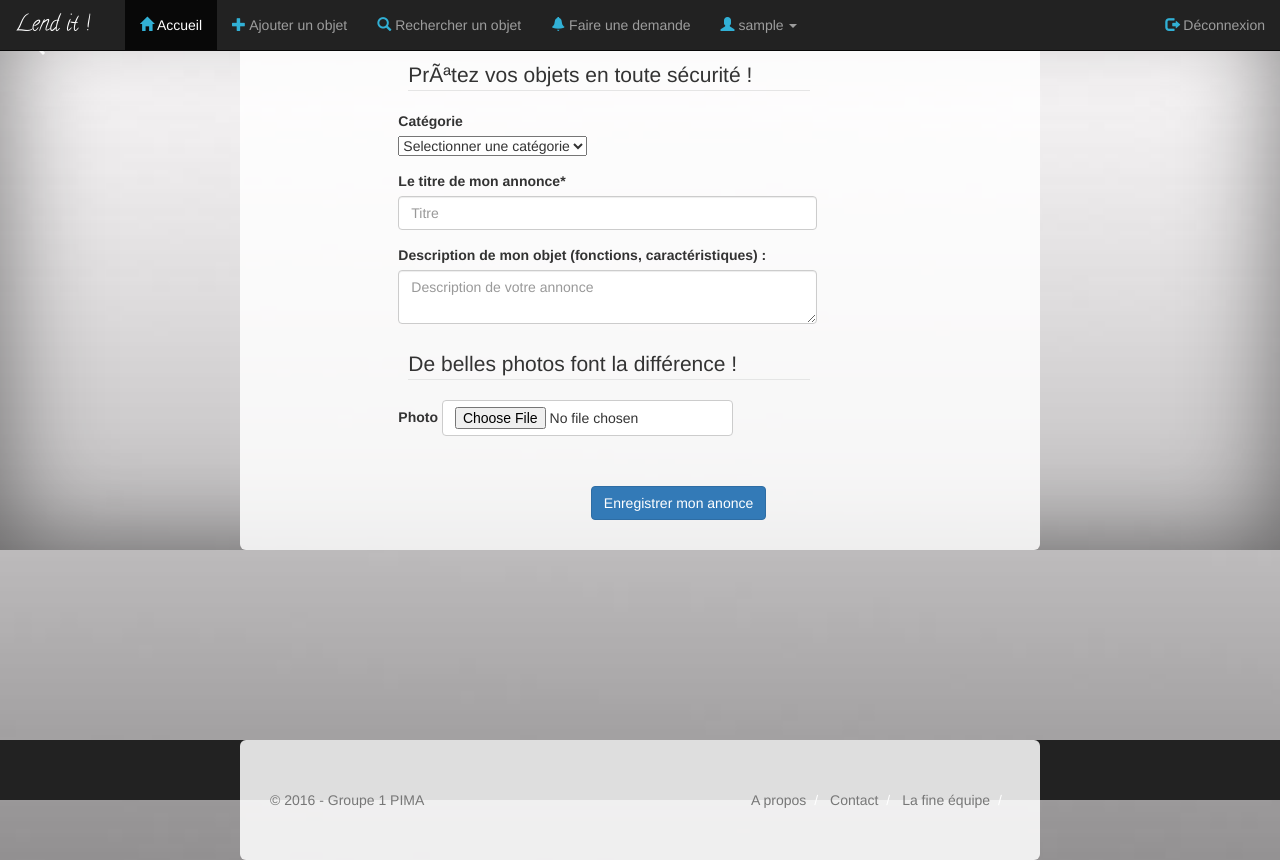
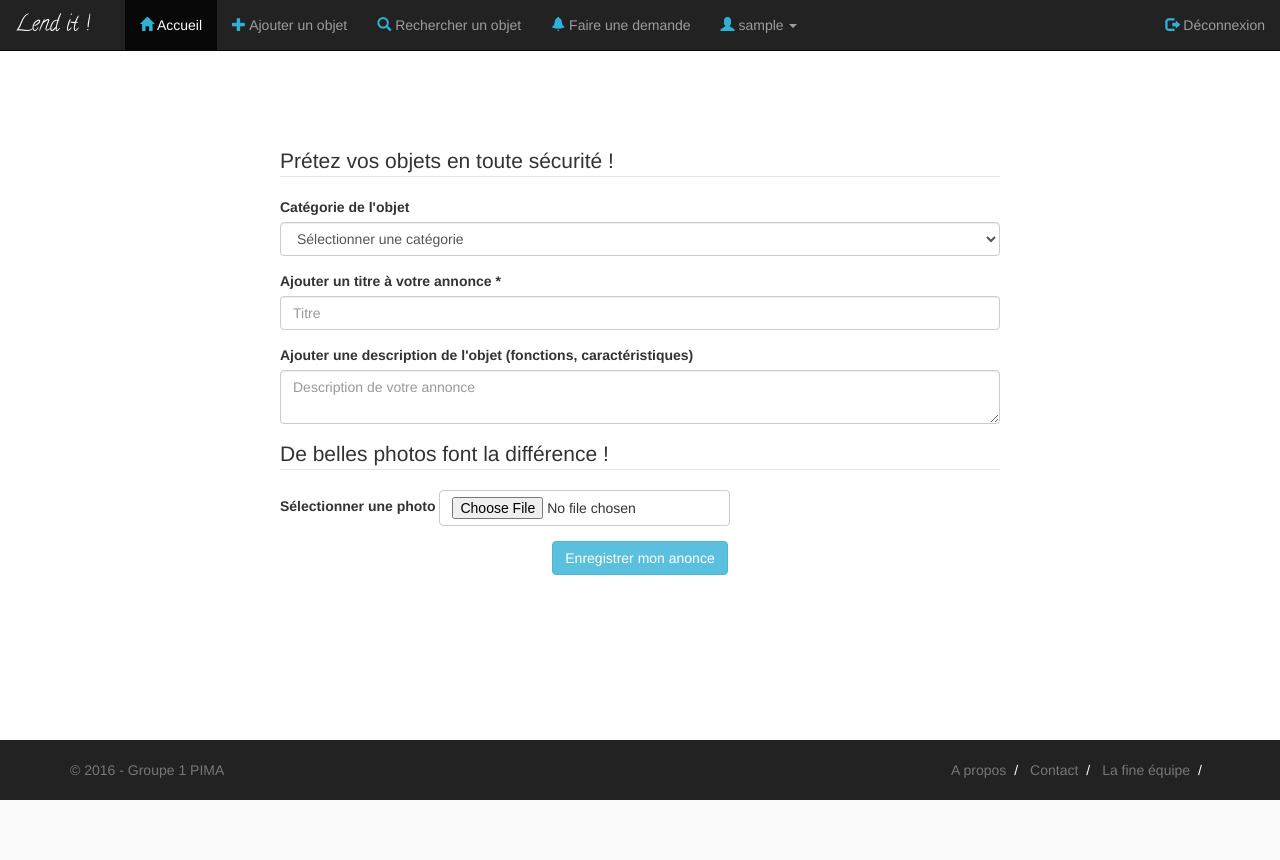
Before and after one commit to jchoquet/crowdlending, a PHP site: page /ajout.php in a window 1280 px wide. After the commit the page ends 800 px from the top, so only its background shows below. Run offline with PHP 8.4, Linux system fonts and the light colour scheme; the visitor is signed in with stand-in values (Sample User, id 1); data that the repository does not hold is empty; some web fonts are replaced.

Commit message:
fix css formulaire ajout

```diff
--- a/Styles/ajout.css
+++ b/Styles/ajout.css
@@ -1,68 +1,53 @@
-/*
- *  Mise en page générale
- */
+/* Mise en page générale du formulaire */
 
-html,
+html {
+    height:100%;
+}
+
 body {
-    /* Position, taille de l'image de fond */
-    background: url("../Images/gris2.jpg") no-repeat center center fixed;
+   /*  background: url("../Images/gris2.jpg") no-repeat center center fixed;
     -webkit-background-size: cover;
     -moz-background-size: cover;
     -o-background-size: cover;
-    background-size: cover;
-    height: 100%;
-    background-color: #060;
-
+    background-size: cover;*/
+    height:80%;
+    /*background-color: #060;*/
 }
 
-.site-wrapper {
+
+.content {
     display: table;
     width: 100%;
     height: 100%;
     min-height: 100%;
-    -webkit-box-shadow: inset 0 0 100px rgba(0,0,0,.5);
-    box-shadow: inset 0 0 100px rgba(0,0,0,.5);
 }
 
-.site-wrapper-inner {
+.wrapper {
     display: table-cell;
-    vertical-align: top;
     vertical-align: middle;
 }
 
-.container {
-    background-color: rgba(255,255,255,0.85);
+#container-form {
+    background-color: white;
     border-radius: 6px;
-    padding:30px;
+    padding: 40px;
     margin-right: auto;
     margin-left: auto;
     width: 100%;
 }
 
+
 @media (min-width: 992px) {
-    .container {
+    #container-form {
         width: 800px;
     }
 }
 
-.lead{
-    text-align: center;
-    margin-top: 15px; /* laisser de l'espace avant le bouton "S'inscrire" */
-}
-
-#arrow-container {
-    position: fixed;
-    top: 0;
-    margin: 25px;
-}
-
-.material-icons.md-36 { font-size: 36px; }
-.material-icons.md-light { color: rgba(255, 255, 255, 0.85); }
 
 
 /* -------------- Erreurs ----------------- */
 
-.errors{
+/*.errors{
     float:right;
     margin-left: 10px;
     color : #a94442;
@@ -83,7 +68,7 @@ h1 {
 
 input[type=checkbox] {
     visibility: hidden;
-}
+}*/
 
 /* SLIDE ONE */
 .slideOne {
@@ -207,8 +192,8 @@ input[type=checkbox] {
 }
 
 
+/* SLIDE THREE */
 
-/* SLIDE THREE */
 .slideThree {
     width: 80px;
     height: 26px;
--- a/Views/FormulaireAjout.php
+++ b/Views/FormulaireAjout.php
@@ -6,85 +6,67 @@
 include 'Controls/ListeCategorie.php';
 ?>
 
-
+<div class="content">
+    <div class="wrapper">
+        <div class="container" id="container-form">
             <form role="form" id="ajout" method="POST" action="Controls/verificationObject.php">
-    <div class="site-wrapper">
-        <div class="site-wrapper-inner">
-
-            <!-- FlÃ¨che retour landing page -->
-            <div id="arrow-container">
-                <a href="acceuil.php"><i class="material-icons md-36 md-light">arrow_back</i></a>
-            </div>
-
-            <div class="container">
-
-                </br><p>
-                <fieldset class="field-border col-md-offset-2 col-md-7">
-                    <legend class="field-border">PrÃªtez vos objets en toute sécurité !</legend>
-                </fieldset>
-                </p>
-
-                </br>
 
                 <div class="row">
-                    <div class="col-md-offset-2 col-md-7">
-                        <div class="form-group">
-                            <label for="categorie" > Catégorie </label>
-                            <br><select name="categorie" id="categorie" onchange="fetch_select_Categorie(this.value);"></br>
-                                <option>Selectionner une catégorie</option>
-                                <?php printSelect($tab); ?>
-                            </select>
-                        </div>
-                    </div>
+                    <fieldset class="field-border col-md-12">
+                        <legend class="field-border">Prétez vos objets en toute sécurité !</legend>
+                    </fieldset>
                 </div>
 
                 <div class="row">
-                    <div class="col-md-offset-2 col-md-7">
-                        <div class="form-group">
-                            <label for="titre">Le titre de mon annonce* </label>
-                            <input type="text" class="form-control" id="titre" name="titre" placeholder="Titre" value="" required/>
-                            <span class="errors" id="titreerror"></span>
-                        </div>
+                    <div class="form-group col-md-12">
+                        <label for="categorie">Catégorie de l'objet</label>
+                        <select class="form-control" name="categorie" id="categorie" onchange="fetch_select_Categorie(this.value);"></br>
+                        <option>Sélectionner une catégorie</option>
+                        <?php printSelect($tab); ?>
+                        </select>
                     </div>
                 </div>
 
 
                 <div class="row">
-                    <div class="col-md-offset-2 col-md-7">
-                        <div class="form-group">
-                            <label for="description">Description de mon objet (fonctions, caractéristiques) :</label>
+                    <div class="form-group col-md-12">
+                        <label for="titre">Ajouter un titre à votre annonce *</label>
+                        <input type="text" class="form-control" id="titre" name="titre" placeholder="Titre" value="" required/>
+                        <span class="errors" id="titreerror"></span>
+                    </div>
+                </div>
+
+
+                <div class="row">
+                    <div class="form-group col-md-12">
+                        <label for="description">Ajouter une description de l'objet (fonctions, caractéristiques)</label>
                         <textarea class="form-control" id="description" name="description" placeholder="Description de votre annonce" ></textarea>
                         <span class="errors" id="descriptionerror"></span>
                     </div>
                 </div>
+
+
+                <div class="row">
+                    <fieldset class="field-border col-md-12">
+                        <legend class="field-border">De belles photos font la différence !</legend>
+                    </fieldset>
                 </div>
 
-                <p>
-                <fieldset class="field-border col-md-offset-2 col-md-7">
-                    <legend class="field-border">De belles photos font la différence !</legend>
-                </fieldset>
-                </p>
-                </br></br>
-
                 <div class="row">
-                    <p><div class="col-md-offset-2 col-md-7">
-                        <label for="photo" > Photo </label>
+                    <div class="form-group col-md-12">
+                        <label for="photo">Sélectionner une photo</label>
                         <span class="btn btn-default btn-file"><input type="file" id="photo" name="photo" />
-                    </div></p>
+                        </span>
+                    </div>
                 </div>
 
 
-                <div class="row">
-                    </br></br>
-                    <p><div class="col-md-offset-5  col-md-1">
-                        <button type="submit" class="btn btn-primary" id="ajout" name="ajout">Enregistrer mon anonce</button>
+                <p class="lead text-center">
+                     <button type="submit" class="btn btn-md btn-info" id="ajout" name="ajout">Enregistrer mon anonce</button>
+                </p>
                 <span class="errors" id="formerror"></span>
-                    </div></p>
-                </div>
 
-
+            </form>
         </div>
     </div>
 </div>
-    </div>
-</form>
--- a/Views/mesObjets.php
+++ b/Views/mesObjets.php
@@ -39,7 +39,7 @@ include "Views/modif2.php";
 </head>
 <body>
 
-<div class="container">
+<div class="container content">
     <h2>Mes objets</h2>
 
     <?php
```
Lines whose indentation alone changed are shown as unchanged.
